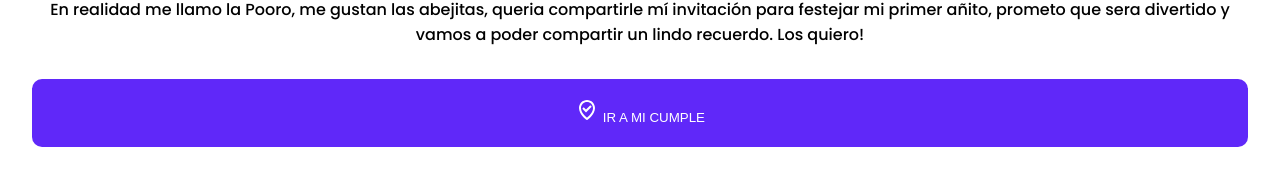
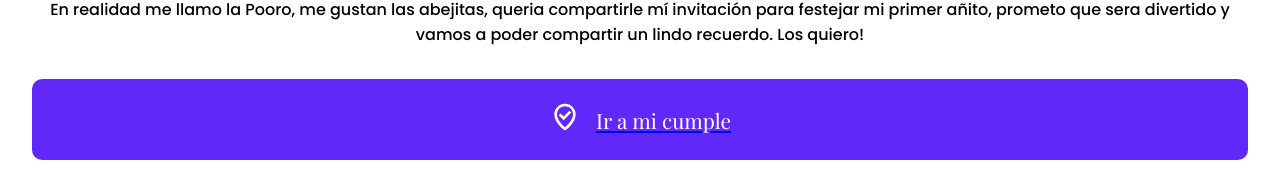
Before and after one commit to martin-centurion/app-cumple, a React (Create React App) app: page / in a window 1280 px wide. Shown: the part 1183-1372 px from the top of the page. Built offline with nearby package versions, Linux system fonts and the light colour scheme; a web font is replaced by a local one.

Commit message:
centrando boton

```diff
--- a/src/App.css
+++ b/src/App.css
@@ -9,6 +9,7 @@
 button {
     background: transparent;
     border: 0;
+    text-decoration: none;
 }
 
 :root {
--- a/src/components/Banner/styles.css
+++ b/src/components/Banner/styles.css
@@ -28,15 +28,19 @@
 }
 
 .banner__content-title button {
+    display: flex;
     border-radius: 10px;
+    font-size: 1.3rem;
     margin-top: 2rem;
     background-color: var(--clr-primario);
     color: white;
-    text-transform: uppercase;
+    font-family: var(--ff-primaria);
     padding: 1.2rem;
     width: 100%;
     cursor: pointer;
     transition: .3s;
+    justify-content: center;
+    align-items: center;
 }
 
 .banner__content-title button:hover {
@@ -44,5 +48,6 @@
 }
 
 .banner__content-title button span {
-    font-size: 1.5rem;
+    font-size: 2rem;
+    margin-right: 15px;
 }
```
